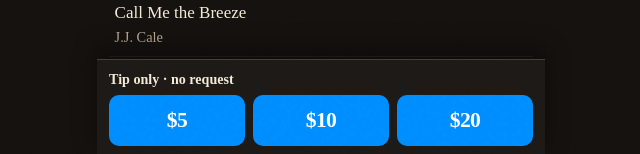
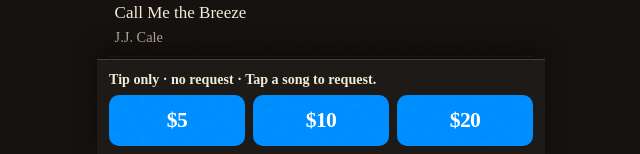
Before and after one commit to dmoniker/rustycagetrio, a Next.js app: page /live in a window 1280 px wide. Shown: the part 643-797 px from the top of the page, without its empty margins (319-959 px from the left). Built offline with nearby package versions, Linux system fonts and the light colour scheme.

Commit message:
Tell fans to tap a song on the /live tip status line.
Unselected amounts still tip only; the line now reads Tip only · no request · Tap a song to request.

Co-authored-by: Darcy Menard <dmoniker@users.noreply.github.com>

```diff
--- a/components/LiveHub.tsx
+++ b/components/LiveHub.tsx
@@ -39,7 +39,7 @@ export function LiveHub({ facebook, songs }: LiveHubProps) {
   const needle = query.trim().toLowerCase();
   const status = selected
     ? `Request: ${selected.title}`
-    : "Tip only · no request";
+    : "Tip only · no request · Tap a song to request.";
   const note = selected ? songRequestNote(selected) : tipNote();
   const action = selected ? "Request" : "Tip";
 
```
